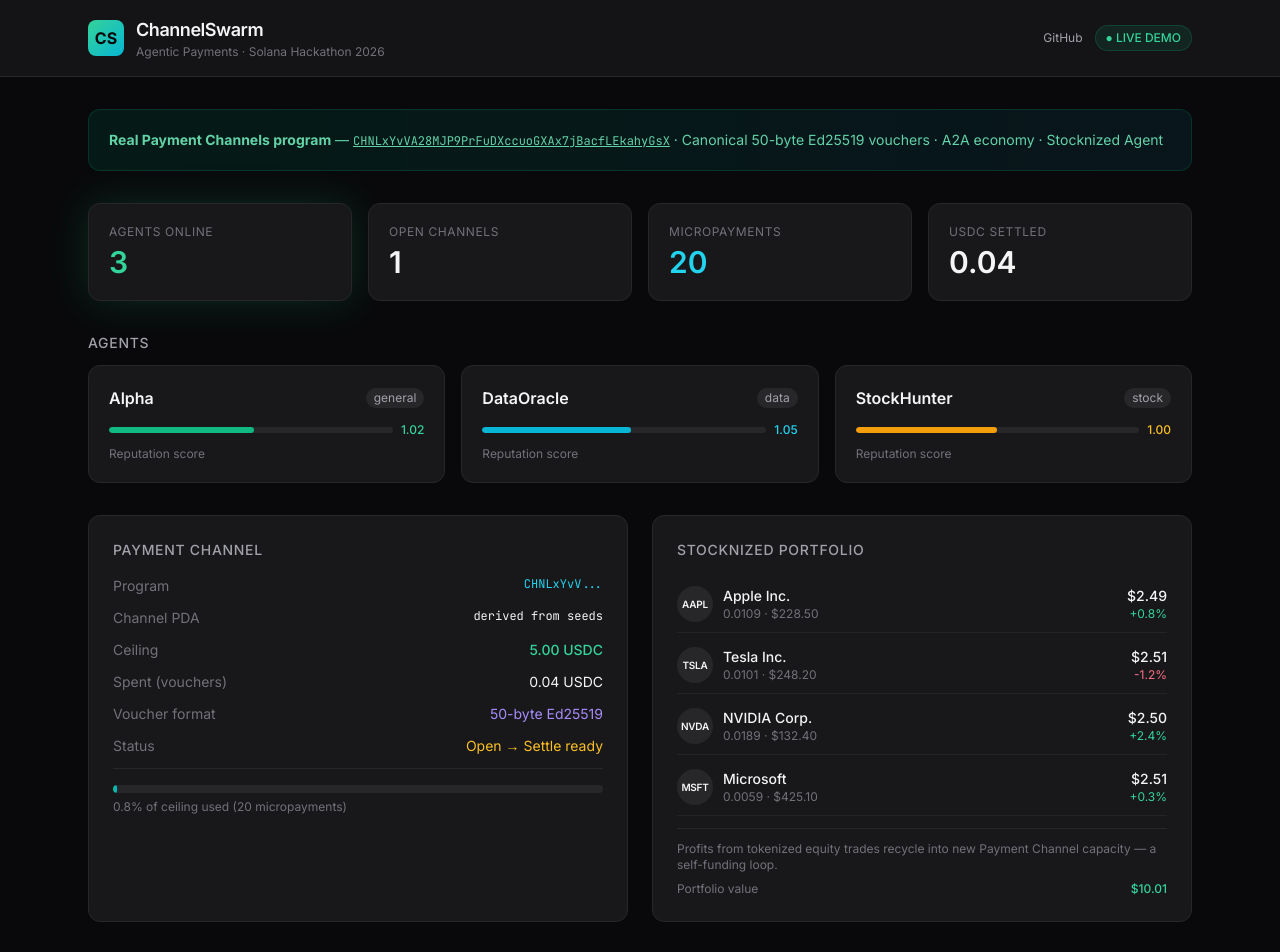
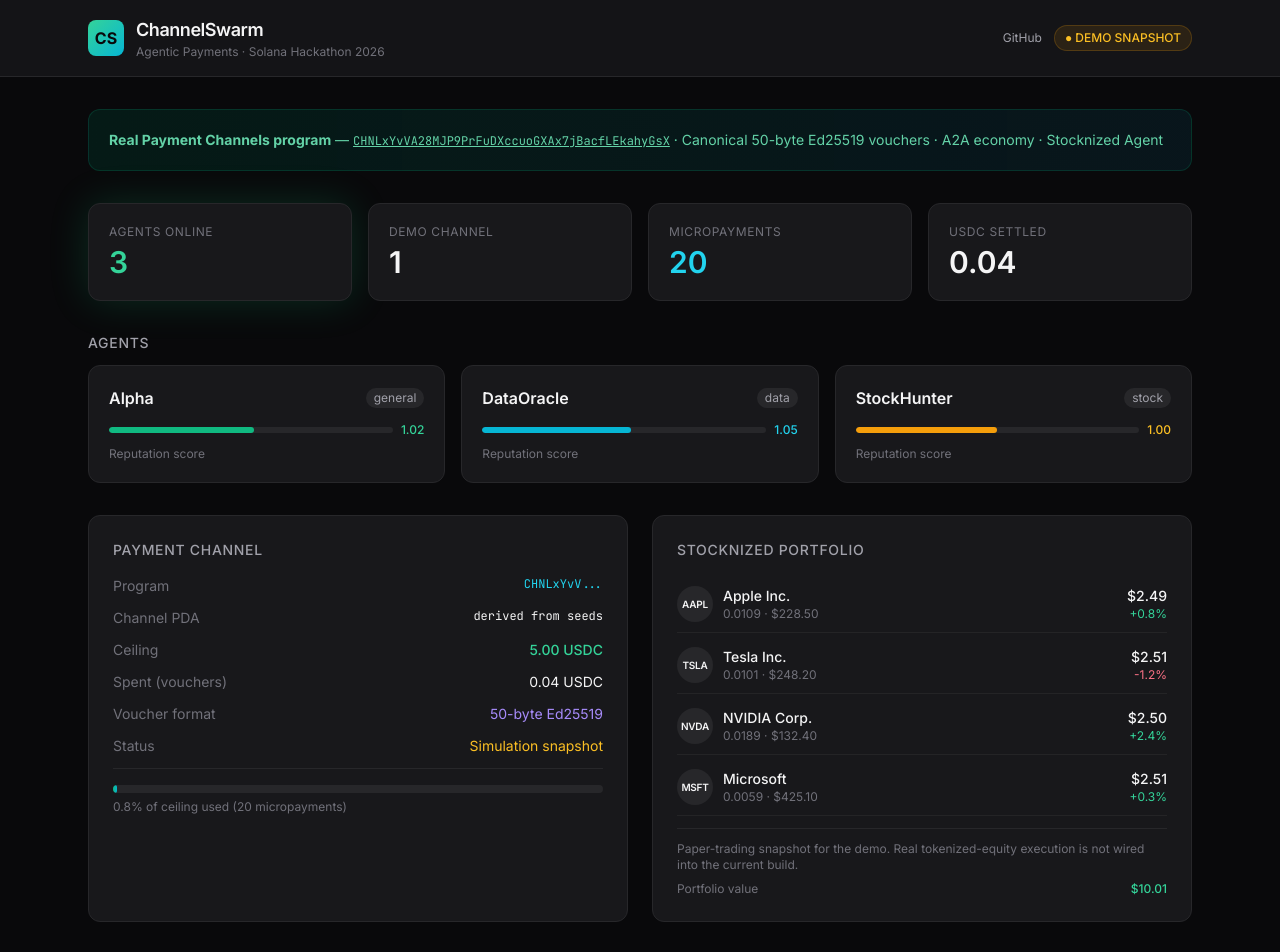
Before and after one commit to wadezigh96/Channel_Swarm, a website: page docs/index.html in a window 1280 px wide. Shown: the top 952 px of the page. Drawn offline with nearby package versions, Linux system fonts and the light colour scheme.

Commit message:
docs: label dashboard as demo snapshot and clarify paper trading

```diff
--- a/docs/index.html
+++ b/docs/index.html
@@ -25,7 +25,7 @@
       </div>
       <div class="flex items-center gap-3">
         <a href="https://github.com/wadezigh96/Swarm_Agent" target="_blank" class="text-xs text-zinc-400 hover:text-white transition">GitHub</a>
-        <span class="px-2.5 py-1 rounded-full bg-emerald-500/10 text-emerald-400 text-xs font-medium border border-emerald-500/20">● LIVE DEMO</span>
+        <span class="px-2.5 py-1 rounded-full bg-amber-500/10 text-amber-400 text-xs font-medium border border-amber-500/20">● DEMO SNAPSHOT</span>
       </div>
     </div>
   </header>
@@ -46,7 +46,7 @@
         <p class="text-3xl font-semibold text-emerald-400">3</p>
       </div>
       <div class="bg-zinc-900 border border-zinc-800 rounded-xl p-5">
-        <p class="text-zinc-500 text-xs uppercase tracking-wider mb-1">Open Channels</p>
+        <p class="text-zinc-500 text-xs uppercase tracking-wider mb-1">Demo Channel</p>
         <p class="text-3xl font-semibold">1</p>
       </div>
       <div class="bg-zinc-900 border border-zinc-800 rounded-xl p-5">
@@ -73,7 +73,7 @@
           <div class="flex justify-between"><span class="text-zinc-500">Ceiling</span><span class="text-emerald-400 font-medium">5.00 USDC</span></div>
           <div class="flex justify-between"><span class="text-zinc-500">Spent (vouchers)</span><span>0.04 USDC</span></div>
           <div class="flex justify-between"><span class="text-zinc-500">Voucher format</span><span class="text-violet-400">50-byte Ed25519</span></div>
-          <div class="flex justify-between"><span class="text-zinc-500">Status</span><span class="text-amber-400">Open → Settle ready</span></div>
+          <div class="flex justify-between"><span class="text-zinc-500">Status</span><span class="text-amber-400">Simulation snapshot</span></div>
           <div class="mt-4 pt-4 border-t border-zinc-800">
             <div class="h-2 bg-zinc-800 rounded-full overflow-hidden">
               <div class="h-full bg-gradient-to-r from-emerald-500 to-cyan-500 rounded-full" style="width: 0.8%"></div>
@@ -86,7 +86,7 @@
       <section class="bg-zinc-900 border border-zinc-800 rounded-xl p-6">
         <h2 class="text-sm font-medium text-zinc-400 uppercase tracking-wider mb-4">Stocknized Portfolio</h2>
         <div class="space-y-1" id="portfolio"></div>
-        <p class="text-xs text-zinc-500 pt-3 border-t border-zinc-800 mt-3">Profits from tokenized equity trades recycle into new Payment Channel capacity — a self-funding loop.</p>
+        <p class="text-xs text-zinc-500 pt-3 border-t border-zinc-800 mt-3">Paper-trading snapshot for the demo. Real tokenized-equity execution is not wired into the current build.</p>
         <div class="flex justify-between text-xs mt-2">
           <span class="text-zinc-500">Portfolio value</span>
           <span class="text-emerald-400 font-medium" id="portfolio-value">—</span>
@@ -114,10 +114,10 @@
     <section class="bg-gradient-to-br from-emerald-950/40 to-zinc-900 border border-emerald-900/50 rounded-xl p-6">
       <h2 class="text-sm font-medium text-emerald-400 uppercase tracking-wider mb-3">Why judges should care</h2>
       <ul class="space-y-2 text-sm text-zinc-300">
-        <li class="flex gap-2"><span class="text-emerald-400">✓</span> Uses the official Payment Channels program (CHNLxYvV...) live on mainnet</li>
+        <li class="flex gap-2"><span class="text-emerald-400">✓</span> Uses the official Payment Channels program (CHNLxYvV...)</li>
         <li class="flex gap-2"><span class="text-emerald-400">✓</span> Canonical 50-byte voucher format + Ed25519 signing</li>
         <li class="flex gap-2"><span class="text-emerald-400">✓</span> Real A2A economy — agents pay each other autonomously</li>
-        <li class="flex gap-2"><span class="text-emerald-400">✓</span> Stocknized portfolio (AAPL · TSLA · NVDA · MSFT) funds payment layer</li>
+        <li class="flex gap-2"><span class="text-emerald-400">✓</span> Stocknized paper portfolio (AAPL · TSLA · NVDA · MSFT) demonstrates the funding-loop concept</li>
         <li class="flex gap-2"><span class="text-emerald-400">✓</span> Hard spending ceilings + reputation before channel open</li>
       </ul>
       <div class="mt-4 pt-4 border-t border-emerald-900/40 flex gap-4 text-xs">
```
